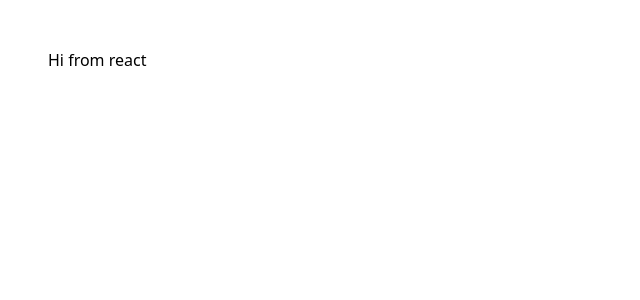
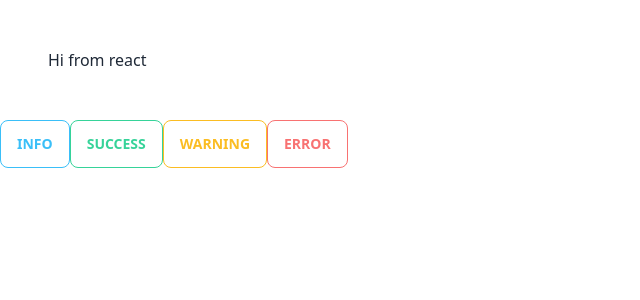
Before and after one commit to DariyaSherbakova/Final_project_redi, a React (Create React App) app: page / in a window 1280 px wide. Shown: the top 300 px of the page, without its empty margins (0-640 px from the left). Built offline with nearby package versions, Linux system fonts and the light colour scheme.

Commit message:
added daisyui

```diff
--- a/package.json
+++ b/package.json
@@ -36,6 +36,7 @@
     ]
   },
   "devDependencies": {
+    "daisyui": "^3.1.0",
     "tailwindcss": "^3.3.2"
   }
 }
--- a/src/App.jsx
+++ b/src/App.jsx
@@ -6,6 +6,11 @@ function App() {
 
 <div className='App' >
 <p className='m-12' >Hi from react</p>
+
+<button className="btn btn-outline btn-info">Info</button>
+<button className="btn btn-outline btn-success">Success</button>
+<button className="btn btn-outline btn-warning">Warning</button>
+<button className="btn btn-outline btn-error">Error</button>
 
 
 </div>
--- a/tailwind.config.js
+++ b/tailwind.config.js
@@ -6,5 +6,5 @@ module.exports = {
   theme: {
     extend: {},
   },
-  plugins: [],
+  plugins: [require("daisyui")],
 }
```
Also changed, not shown: 1 other file (tests, documents, lock files or other folders).
